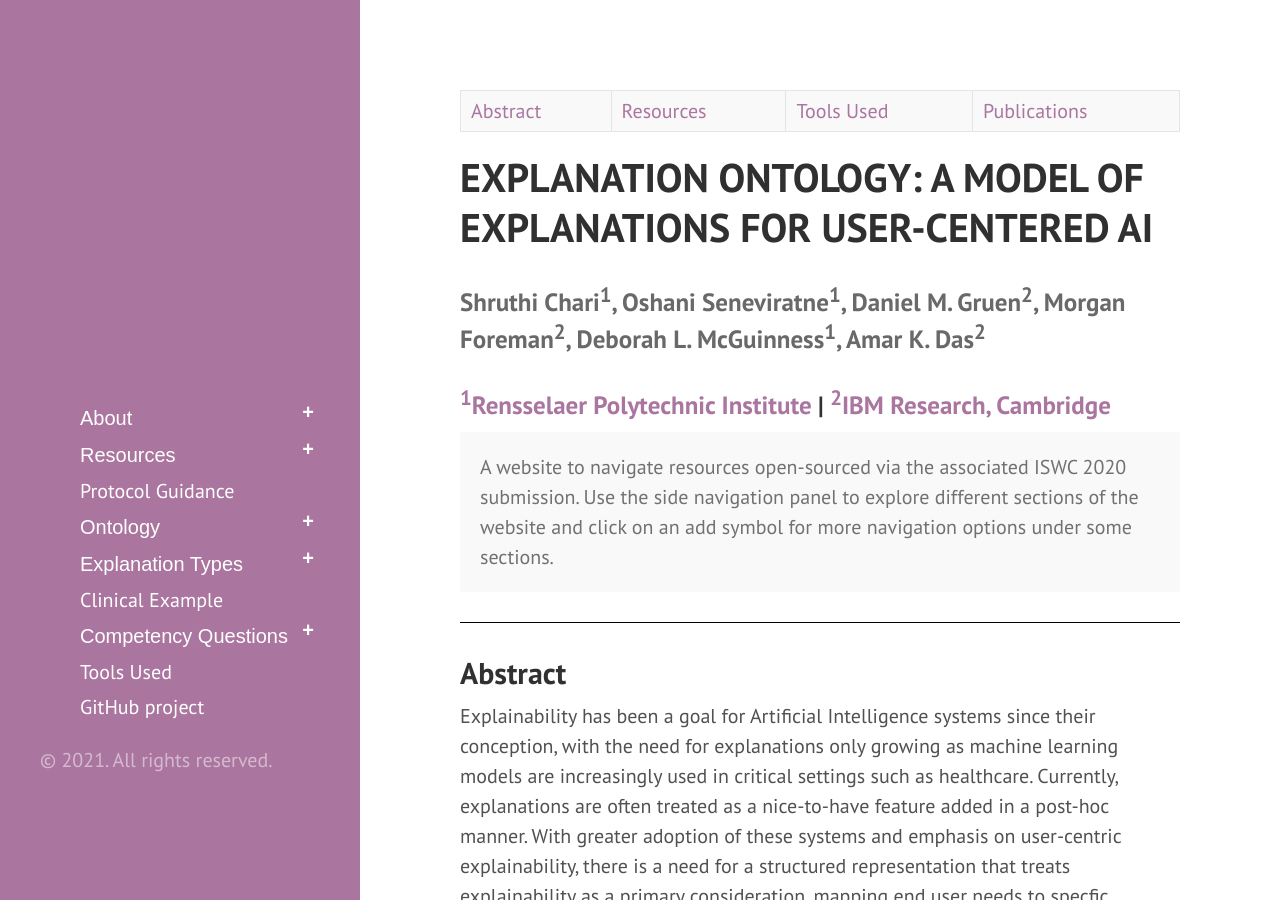
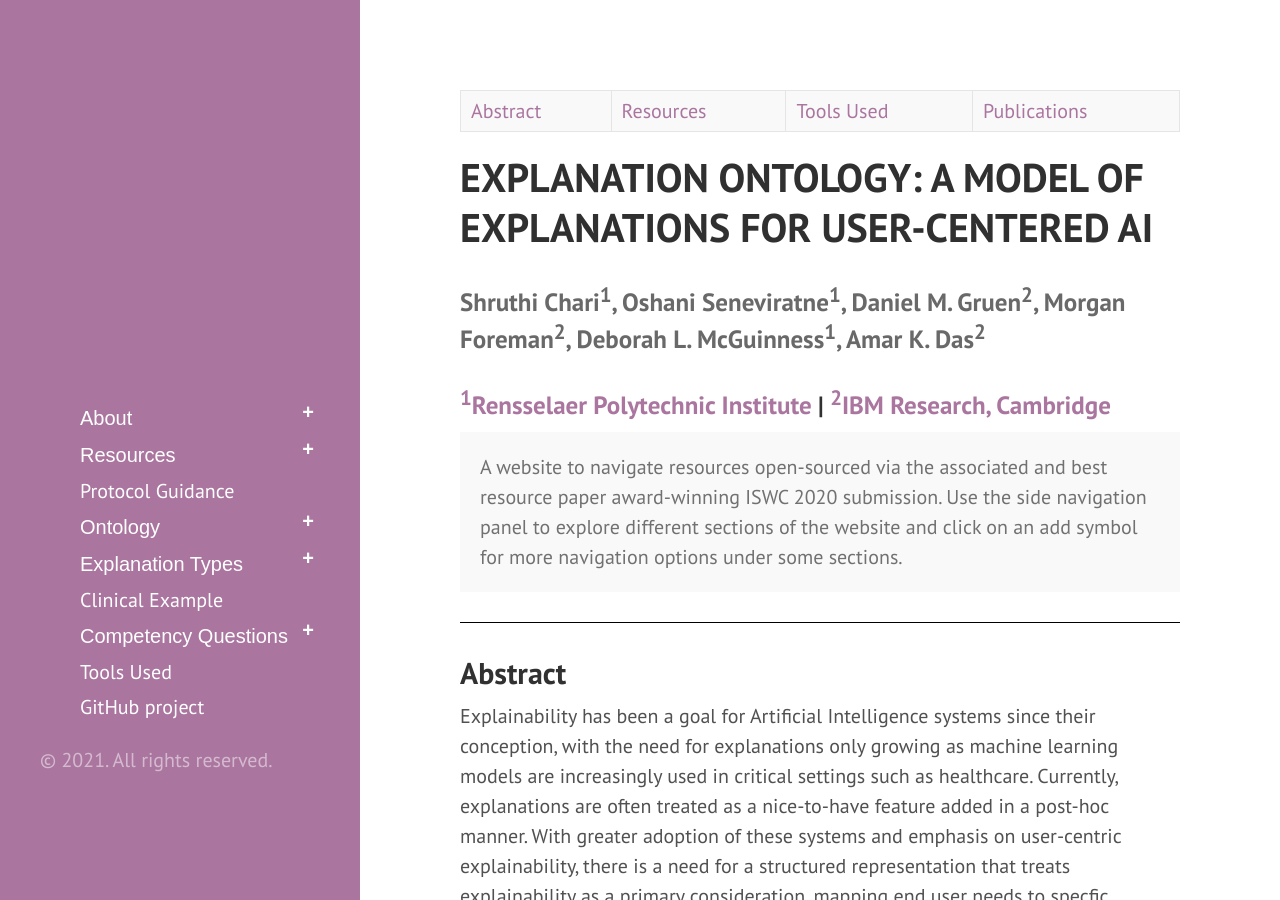
Before and after one commit to tetherless-world/explanation-ontology, a Jekyll site: the page built from index.md, in a window 1280 px wide and 900 px high. Built offline with Jekyll 4.4.1, drawn with Linux system fonts in a browser that asks for light colours; our own code applies the rules of GitHub Pages for plain Markdown files; Markdown is read by kramdown in place of the engine named in the settings; some of the changed text lies outside the part shown.

Commit message:
Update index.md

```diff
--- a/index.md
+++ b/index.md
@@ -9,7 +9,7 @@
 <h1 class="page-title" style="text-transform:uppercase;" id="header">EXPLANATION ONTOLOGY: A MODEL OF EXPLANATIONS FOR USER-CENTERED AI</h1>
 <h3 style="color:dimgrey;">Shruthi Chari<sup>1</sup>, Oshani Seneviratne<sup>1</sup>, Daniel M. Gruen<sup>2</sup>, Morgan Foreman<sup>2</sup>, Deborah L. McGuinness<sup>1</sup>, Amar K. Das<sup>2</sup></h3>
 <h3><a href="https://www.rpi.edu/"><sup>1</sup>Rensselaer Polytechnic Institute</a> | <a href="https://www.research.ibm.com/labs/cambridge/"><sup>2</sup>IBM Research, Cambridge</a></h3>
-<p class="message">A website to navigate resources open-sourced via the associated ISWC 2020 submission. Use the side navigation panel to explore different sections of the website and click on an add symbol for more navigation options under some sections.</p>
+<p class="message">A website to navigate resources open-sourced via the associated and best resource paper award-winning ISWC 2020 submission. Use the side navigation panel to explore different sections of the website and click on an add symbol for more navigation options under some sections.</p>
 
 <!-- <table>
   <tbody>
@@ -91,7 +91,7 @@
 <content>
   <h2>Publications</h2>
   <ul>
-    <li>Explanation Ontology: A Model of Explanations for User-Centered AI; Shruthi Chari , Oshani Seneviratne , Daniel M. Gruen ,  Morgan A. Foreman , Amar K. Das, Deborah L. McGuinness; Resource Track,19th International Semantic Web Conference 2020</li>
+    <li>[<b>Best Resource Paper</b>] Explanation Ontology: A Model of Explanations for User-Centered AI; Shruthi Chari , Oshani Seneviratne , Daniel M. Gruen ,  Morgan A. Foreman , Amar K. Das, Deborah L. McGuinness; Resource Track,19th International Semantic Web Conference 2020</li>
     <li>Explanation Ontology in Action: A Clinical Use-Case; Shruthi Chari , Oshani Seneviratne , Daniel M. Gruen ,  Morgan A. Foreman , Amar K. Das, Deborah L. McGuinness; Posters and Demo Track,19th International Semantic Web Conference 2020</li>
   </ul>
   </content>
```
